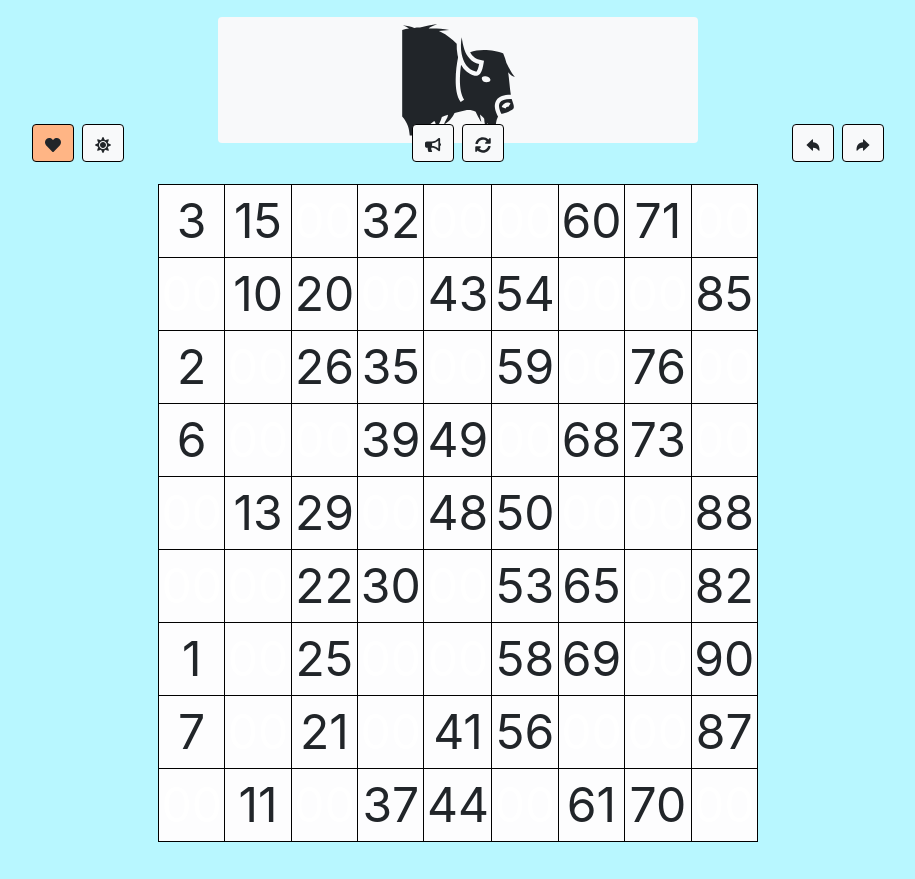
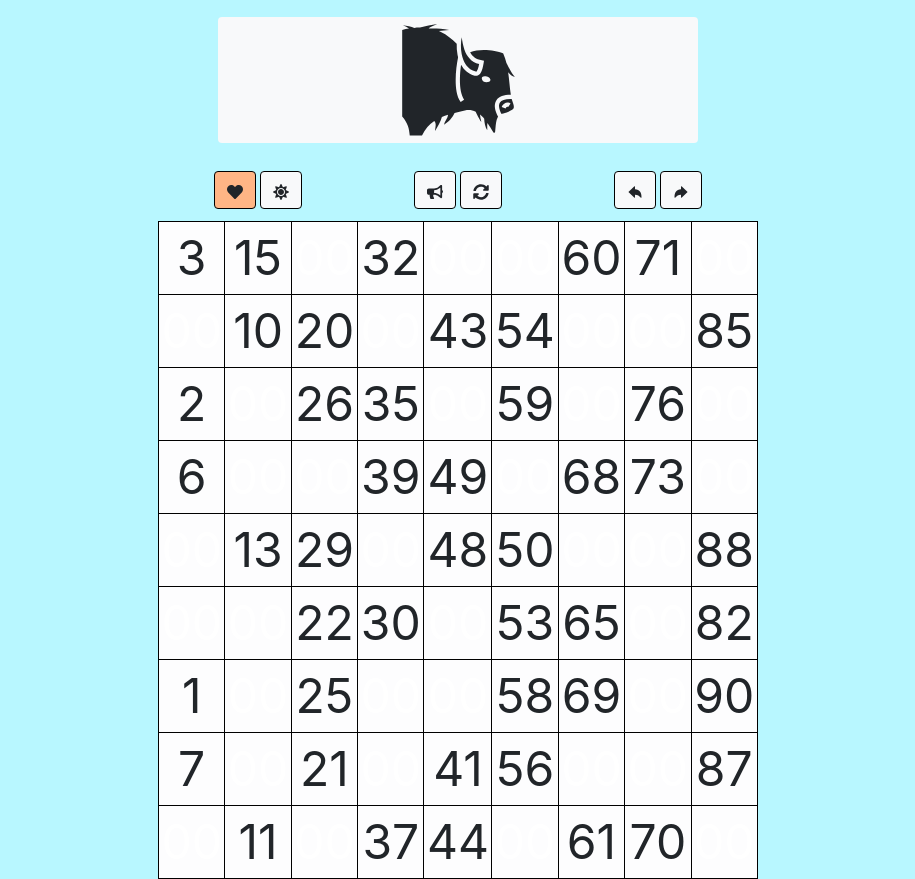
Before and after one commit to thaintp/doloto, a React (Create React App) app: page / in a window 1280 px wide. Shown: the whole page, without its empty margins (182-1097 px from the left). Before the commit the page ends 842 px from the top, so only its background shows below. Built offline with nearby package versions, Linux system fonts and the light colour scheme.

Commit message:
realease: 1.2.0

```diff
--- a/src/components/Board/Board.module.css
+++ b/src/components/Board/Board.module.css
@@ -9,11 +9,8 @@
   transform: translateY(-100%);
   position: absolute;
   height: 80%;
-  display: flex;
-  flex-direction: column;
-  align-items: center;
-  justify-content: center;
   width: 98%;
+  margin: 0 auto;
 }
 
 @media screen and (min-width: 600px) {
--- a/src/components/BoardGame/BoardGame.module.css
+++ b/src/components/BoardGame/BoardGame.module.css
@@ -1,5 +1,6 @@
 .container {
   height: 80%;
+  margin: auto;
 }
 
 tbody td {
--- a/src/components/Header/Header.module.css
+++ b/src/components/Header/Header.module.css
@@ -15,6 +15,6 @@
 
 @media screen and (min-width: 600px) {
   .container {
-    max-width: 600px;
+    max-width: 600px !important;
   }
 }
--- a/src/components/Header/Header.tsx
+++ b/src/components/Header/Header.tsx
@@ -112,10 +112,15 @@ const Header = (props: HeaderPropsType) => {
             variant={props.theme}
             onClick={() => confirmAuto()}
             className={styles.mrBtn}
+            disabled={props.switchType}
           >
             <FaBullhorn></FaBullhorn>
           </Button>
-          <Button variant={props.theme} onClick={() => confirmReset()}>
+          <Button
+            variant={props.theme}
+            onClick={() => confirmReset()}
+            disabled={props.switchType}
+          >
             <FaSyncAlt></FaSyncAlt>
           </Button>
         </Col>
@@ -127,10 +132,15 @@ const Header = (props: HeaderPropsType) => {
                 className={styles.mrBtn}
                 variant={props.theme}
                 onClick={() => props.undo()}
+                disabled={props.switchType}
               >
                 <IoArrowUndo></IoArrowUndo>
               </Button>
-              <Button variant={props.theme} onClick={() => props.redo()}>
+              <Button
+                variant={props.theme}
+                onClick={() => props.redo()}
+                disabled={props.switchType}
+              >
                 <IoArrowRedo></IoArrowRedo>
               </Button>
             </div>
@@ -140,6 +150,7 @@ const Header = (props: HeaderPropsType) => {
                 variant={props.theme}
                 onClick={() => props.toggleShow()}
                 className={styles.mrBtn}
+                disabled={props.switchType}
               >
                 <FaTh></FaTh>
               </Button>
--- a/src/components/TypeSwitcher/TypeSwitcher.module.css
+++ b/src/components/TypeSwitcher/TypeSwitcher.module.css
@@ -4,4 +4,18 @@
 
 .container {
   margin-bottom: 2%;
+  margin: auto;
 }
+
+@media screen and (min-width: 600px) {
+  tbody td {
+    font-size: xxx-large;
+  }
+  .container {
+    max-width: 480px;
+  }
+}
+
+.mrBtn {
+  margin-right: 2%;
+}
--- a/src/components/TypeSwitcher/TypeSwitcher.tsx
+++ b/src/components/TypeSwitcher/TypeSwitcher.tsx
@@ -4,6 +4,7 @@ import Container from "react-bootstrap/Container";
 import Row from "react-bootstrap/Row";
 import Col from "react-bootstrap/Col";
 import Swal from "sweetalert2";
+import Badge from "react-bootstrap/Badge";
 
 import { Types as types, TypesColorLight, TypesColorDark } from "../";
 
@@ -29,9 +30,17 @@ const TypeSwitcher = (props: TypeSwitcherPropsType) => {
     <div className={styles.container}>
       <h5 style={{ margin: "20px 0" }}>
         Tờ hiện tại là tờ màu{" "}
-        <span style={{ backgroundColor: TypesColorLight[props.type[0]] }}>
+        <Badge
+          variant={props.theme}
+          style={{
+            backgroundColor:
+              props.theme === "light"
+                ? TypesColorLight[props.type[0]]
+                : TypesColorDark[props.type[0]],
+          }}
+        >
           {types[props.type[0]]}
-        </span>{" "}
+        </Badge>{" "}
         số {props.type[1] + 1}
       </h5>
       <h3>Chọn tờ khác?</h3>
@@ -53,12 +62,12 @@ const TypeSwitcher = (props: TypeSwitcherPropsType) => {
                           props.theme === "light"
                             ? TypesColorLight[i]
                             : TypesColorDark[i],
-                        margin: "0 5px",
                       }}
                       onClick={() => confirmSwitch(i, j)}
                       variant={props.theme}
                       key={i + j}
                       disabled={i === props.type[0] && j === props.type[1]}
+                      className={styles.mrBtn}
                     >
                       {t}
                     </Button>
```
